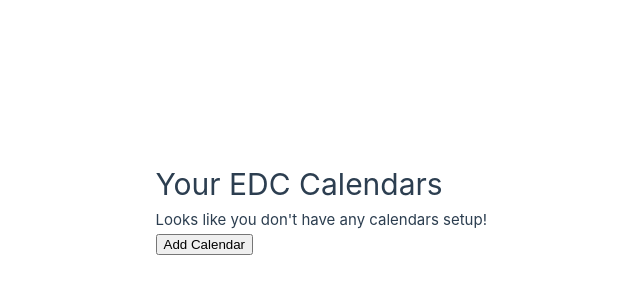
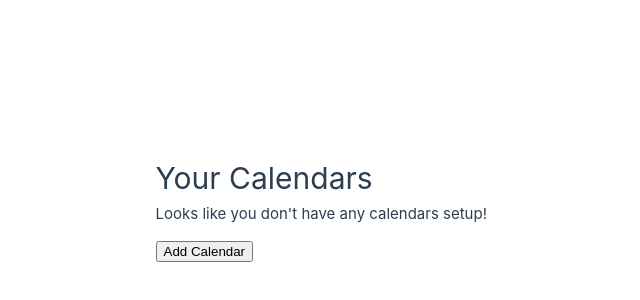
Before and after one commit to wildbeard/every-day-calendar, a Vue app: page / in a window 1280 px wide. Shown: the part 192-492 px from the top of the page, without its empty margins (153-793 px from the left). Built offline with nearby package versions, Linux system fonts and the light colour scheme.

Commit message:
Look at that, you can name a calendar

```diff
--- a/src/views/CalendarList.vue
+++ b/src/views/CalendarList.vue
@@ -1,7 +1,18 @@
 <template>
   <div>
-    <h1>Your EDC Calendars</h1>
+    <h1>{{ addingCalendar ? 'Create Calendar' : 'Your Calendars' }}</h1>
 
+    <template v-if="addingCalendar">
+     <form @submit.prevent="saveCalendar">
+        <div>
+          <label for="name">Calendar Name</label>
+          <br>
+          <input style="padding: 8px 12px;" type="text" id="name" v-model="calendarName" />
+        </div>
+        <button style="margin-top: 15px;" type="submit">Save</button>
+     </form>
+    </template>
+    <template v-else>
       <template v-if="calendars.length">
         <ul>
           <li v-for="(calendar, c) in calendars" :key="c">
@@ -18,8 +29,9 @@
       <template v-else>
         <div>
           <p>Looks like you don't have any calendars setup!</p>
-        <button @click="addCalendar">Add Calendar</button>
+          <button style="margin-top: 15px;" @click="addCalendar">Add Calendar</button>
         </div>
+      </template>
       </template>
   </div>
 </template>
@@ -28,7 +40,7 @@
 import {
   onBeforeMount,
   onBeforeUnmount,
-  ref
+  ref,
 } from 'vue';
 import { useRouter } from 'vue-router';
 
@@ -50,6 +62,8 @@ interface Calendar {
 
 const router = useRouter();
 const calendars = ref<Array<Calendar>>([]);
+const addingCalendar = ref(false);
+const calendarName = ref('');
 const handleUnload = () => {
   localStorage.setItem('calendars', JSON.stringify(calendars.value));
 };
@@ -63,7 +77,7 @@ onBeforeUnmount(() => {
   window.removeEventListener('beforeunload', handleUnload);
 });
 
-const getId = (): string => {
+function getId(): string {
   const rng = window.crypto;
   const avail = 'abcdefghijklmnopqrstuvwxyzABCDEFGHIJKLMNOPQRSTUVWXYZ';
   let id = '';
@@ -82,7 +96,8 @@ const getId = (): string => {
   }
 
   return id;
-};
+}
+
 function buildMonths(year: number): Array<Month> {
   function daysInMonth (month: number, year: number) {
     return 32 - (new Date(year, month, 32)).getDate();
@@ -98,16 +113,19 @@ function buildMonths(year: number): Array<Month> {
 }
 
 function addCalendar() {
-  const count = calendars.value.length ? calendars.value.length + 1 : 1;
+  addingCalendar.value = true;
+}
+
+function saveCalendar() {
   const currentYear = (new Date()).getFullYear();
   const calendar: Calendar = {
     id: getId(),
-    name: `New Calendar ${count}`,
+    name: calendarName.value,
     year: currentYear,
     data: buildMonths(currentYear),
   };
   calendars.value.push(calendar);
-  // Hacky Wacky Town
+  //
   handleUnload();
   router.push({ path: `/calendars/${calendar.id}` });
 }
```
Lines whose indentation alone changed are shown as unchanged.
